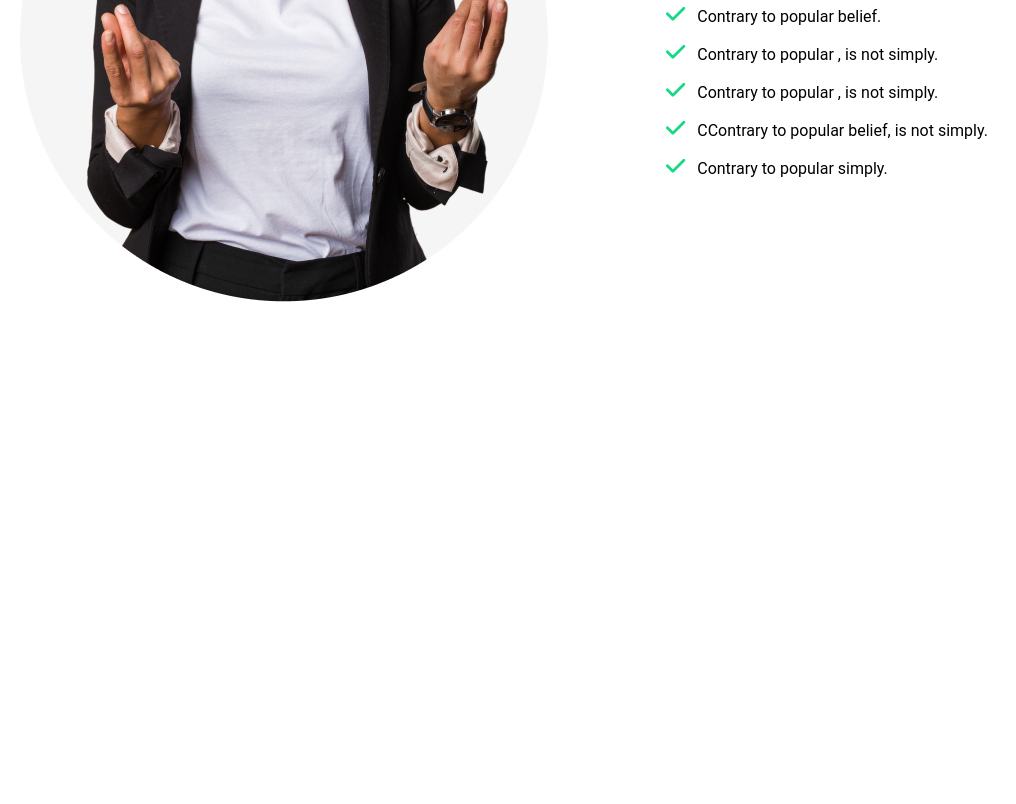
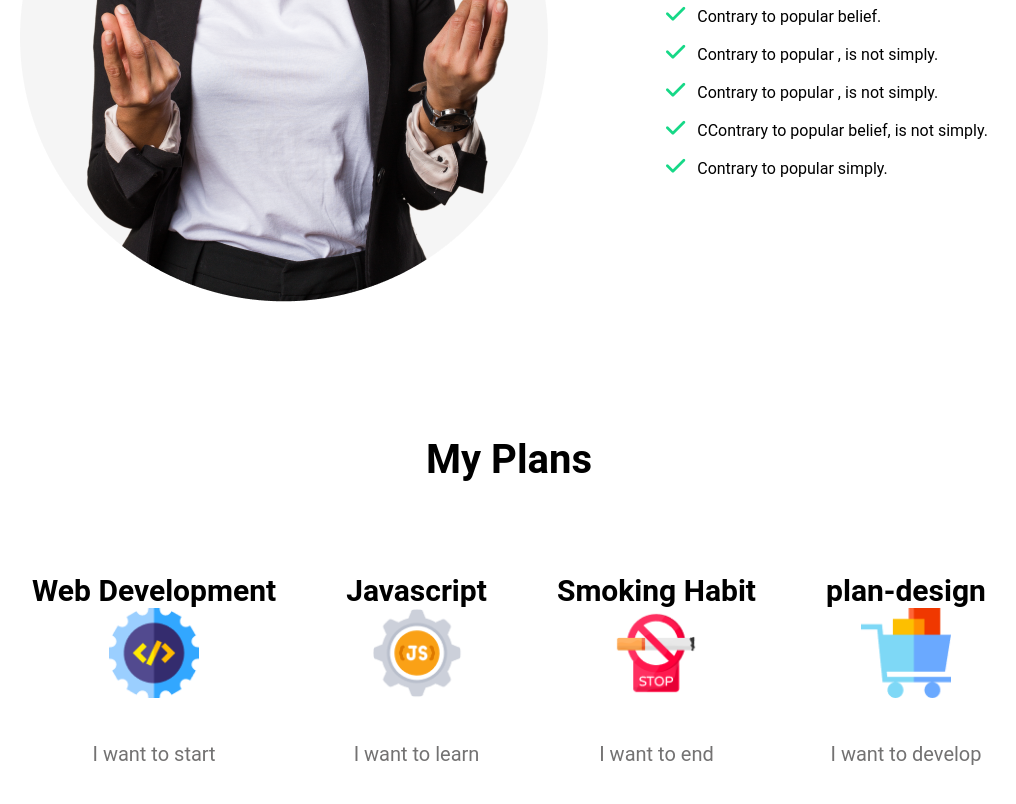
Before and after one commit to codedotcore/newyeartemplate, a plain HTML site: page index.html in a window 1280 px wide. Shown: the part 1294-2098 px from the top of the page, without its empty margins (131-1147 px from the left). Before the commit the page ends 1730 px from the top, so only its background shows below. Drawn offline with Linux system fonts and the light colour scheme.

Commit message:
added section

```diff
--- a/index.html
+++ b/index.html
@@ -76,5 +76,37 @@
       </main>
 
       <!-- my failure section close-->
+
+      <!-- My plan section -->
+
+<section class="My-Plans">
+<div class="container">
+    <h2 class="My-Plans-title">My Plans</h2>
+    <div class="plan">
+    <div class="plane-design">
+        <h3>Web Development
+        </h3>
+        <img src="/images/icons/web.png" alt="web development">
+        <p>I want to start</p>
+    </div>
+    <div class="plane-design">
+        <h3>Javascript</h3>
+        <img src="/images/icons/js.png" alt="Javascript">
+        <p>I want to learn</p>
+    </div>
+    <div class="plane-design">
+        <h3>Smoking Habit</h3>
+        <img src="/images/icons/smoke.png" alt="smoke">
+        <p>I want to end</p>
+    </div>
+    <div class="plane-design">
+        <h3>plan-design</h3>
+        <img src="/images/icons/ecom.png" alt="ecommerce">
+        <p>I want to develop</p>
+    </div>
+</div>
+</div>
+</section>
+      <!-- My plan section close -->
 </body>
 </html>
--- a/styles/style.css
+++ b/styles/style.css
@@ -76,3 +76,43 @@ align-items: center;
     font-size: 22px;
     margin-right: 8px;
 }
+
+.plan{
+    display: flex;
+}
+
+/* my-plan style */
+
+.plan{
+    text-align: center;
+}
+.My-Plans{
+    margin-bottom: 130px;
+    text-align: center;
+}
+.My-Plans-title{
+    margin-bottom: 30px;
+    font-size: 40px;
+}
+.plan{
+    margin-top: 90px;
+    display: flex;
+    justify-content:space-around;
+}
+
+.plan .plane-design img {
+    width: 90px;
+    margin-bottom: 30px;
+}
+.plane-design h3 {
+    font-size: 30px;
+}
+
+.plane-design p{
+    font-size: 20px;
+    color: #737272;
+    margin-top: 10px;
+}
+.My-Plans-title{
+    text-align: center;
+}
```
